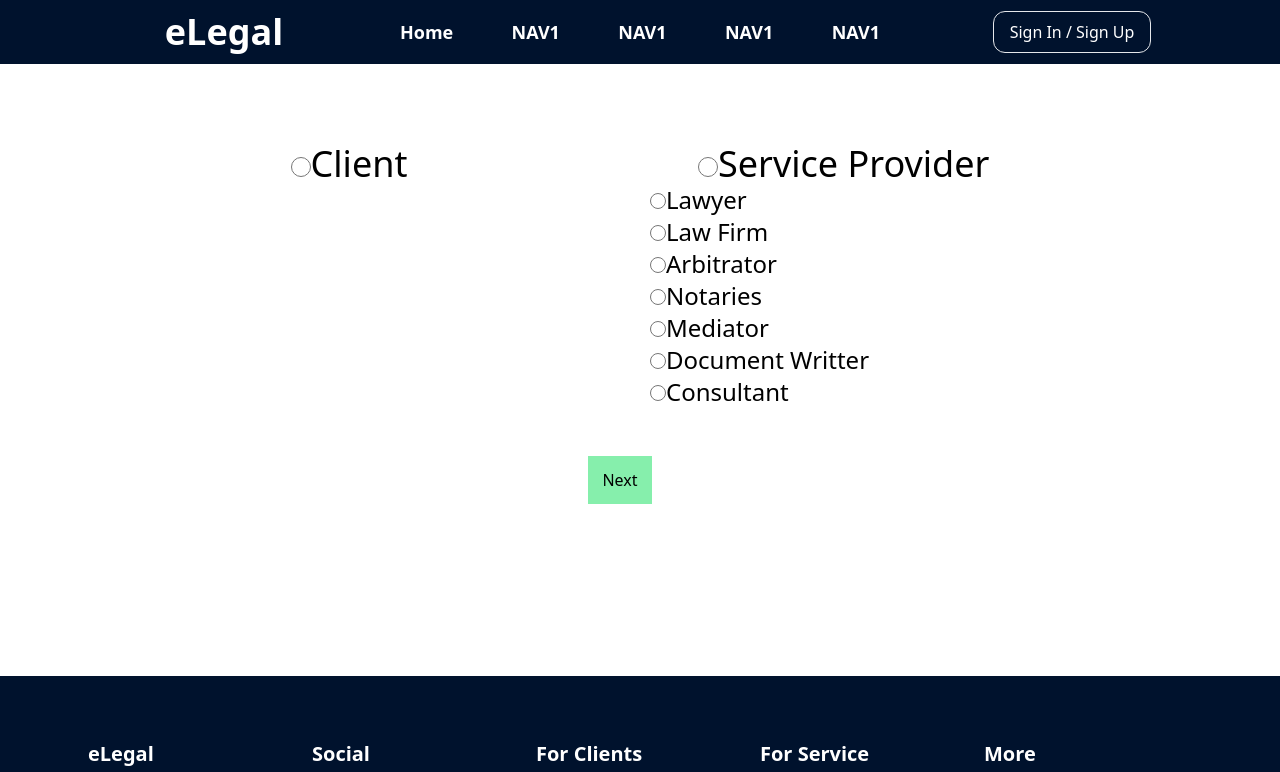
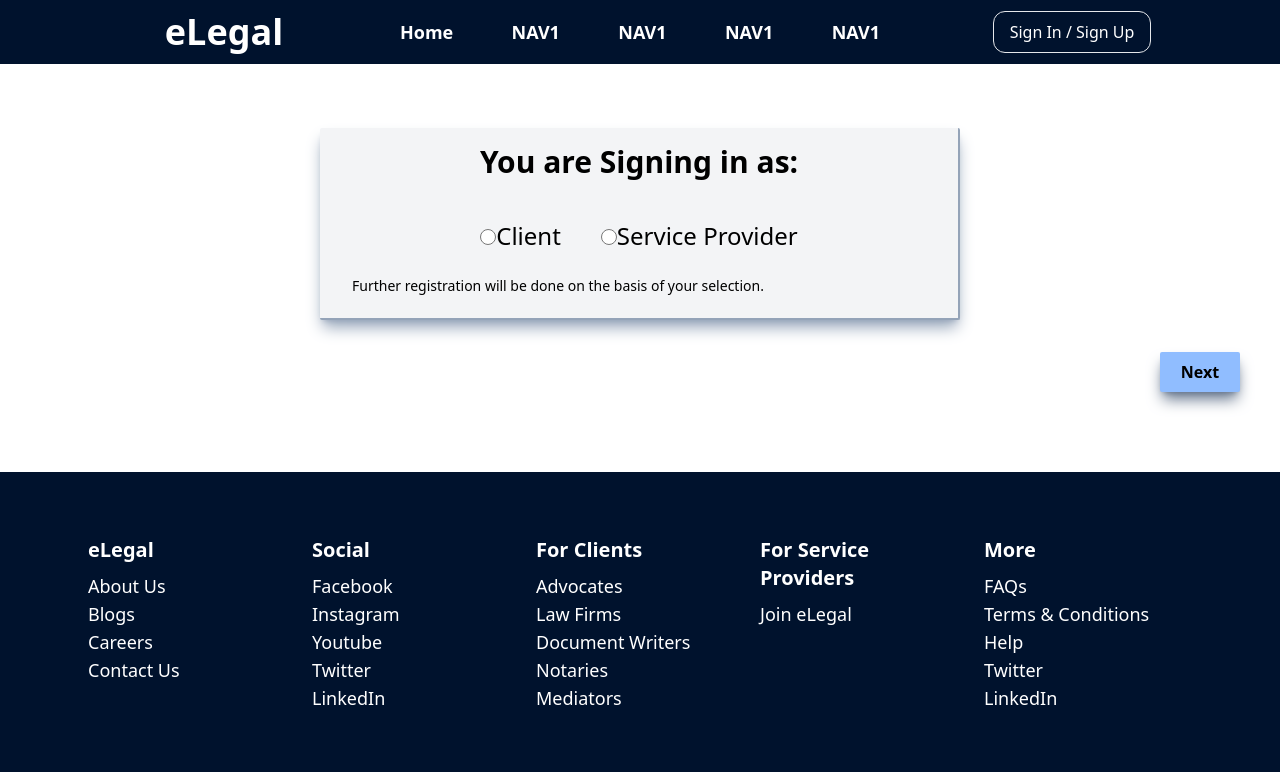
Before and after one commit to sarvochcha01/sih, a React (Create React App) app: page /UserSelection in a window 1280 px wide. Shown: the top 772 px of the page. Built offline with nearby package versions, Linux system fonts and the light colour scheme.

Commit message:
user selection

```diff
--- a/src/Components/Registration/Provider/RegisterationSuccess.js
+++ b/src/Components/Registration/Provider/RegisterationSuccess.js
@@ -1,8 +1,8 @@
 const RegistrationSuccess =()=>{
     return(
-        <div className="w-11/12 md:w-8/12 h-auto md:h-3/6 mx-auto md:my-auto my-12 rounded-lg bg-blue-950">
+        <div className="w-11/12 md:mt-20 md:w-8/12 h-auto md:h-3/6 mx-auto md:my-auto my-12 rounded-lg bg-blue-950">
             <div className="Img"></div>
-            <div className="msg bg-white m-10 p-10 font-mono text-lg rounded-xl">You Have Successfully Completed registration.<br/>
+            <div className="msg bg-white m-10 p-10 font-mono text-lg rounded-xl ">You Have Successfully Completed registration.<br/>
                                 <br/>Now you are an important member of eLegal.</div>
             <div className="home flex justify-center"><p className="bg-sky-300 p-2 mb-3 rounded-lg font-bold border-2 border-slate-600 w-min">HOME</p></div>
         </div>
--- a/src/Components/SelectUser.js
+++ /dev/null
@@ -1,31 +0,0 @@
-const SelectUser =()=>{
-    let box = document.getElementById("mainbox");
-    let up=()=>{
-        box.translate(100,200);
-    };
-    return(
-        <div className="bg-green-200 mt-16 h-screen flex items-center justify-center">
-            <div className="bg-blue-400 w-3/6 mx-auto h-48 flex  flex-col p-4" id="mainbox">
-                <div className="bg-red-600 h-2/6 text-center text-3xl font-semibold">
-                    You are Signing in as:
-                </div>
-                <div className="bg-green-600 h-3/6 flex justify-evenly items-center">
-                    <form className="flex space-x-12">
-                        <div>
-                        <input className="h-4 w-4 mt-3" type="radio" id="Client" name="user"/>
-                        <label className="text-3xl" htmlFor="Client">Client</label>
-                        </div>
-                        <div>
-                        <input className="h-4 w-4 mt-3" type="radio" id="Provider" name="user" onClick={up}/>
-                        <label className="text-3xl" htmlFor="Provider">Service Provider</label>
-                        </div>
-                    </form>
-                </div>
-                <div className="bg-blue-600 h-1/6 pl-4">
-                Further registration will be done on the basis of your selection.
-                </div>
-            </div>
-        </div>
-    );
-}
-export default SelectUser;
--- a/src/Components/UserSelection.js
+++ b/src/Components/UserSelection.js
@@ -2,97 +2,120 @@ import { useState } from "react";
 import { Link } from "react-router-dom";
 
 const UserSelection =()=>{
-
+    const[lwrtype,lyr_typ_visiblity]=useState(false);
     const [clientOrProvider, setClientOrProvider] = useState();
     const [typeOfProvider, setTypeOfProvider] = useState();
     const handleClientOrProvider = (e) => {
         setClientOrProvider(e.target.value)
         localStorage.setItem("clientOrProvider", e.target.value)
 
+
     }
     const handleTypeOfProvider = (e) => {
         setTypeOfProvider(e.target.value)
         localStorage.setItem("typeOfProvider", e.target.value)
+
     }
 
 
+    let visible =()=>{
+        lyr_typ_visiblity(true);
+    }
+    let invisible=()=>{
+        lyr_typ_visiblity(false);
+    }
 
     return(
 
-        <div className=" mt-24 h-[500px] flex flex-col justify-start pt-12">
-            <div className=" h-auto">
-                <form action="">
-                    <div className="flex justify-evenly">
+        <div className=" mt-20 h-full flex flex-col justify-between pt-12 ">
+            <div className=" bg-gray-100 w-3/6 mx-auto h-48 flex  flex-col border-b-2 border-r-2 border-slate-400 p-4 rounded-sm shadow-lg shadow-slate-400" id="mainbox">
+                <div className=" h-2/6 text-center text-3xl font-semibold">
+                    You are Signing in as:
+                </div>
+                <div className=" h-3/6 flex justify-evenly items-center">
+                    <form className="flex space-x-12">
+                    <div className="flex justify-evenly flex-col md:flex-row md:space-x-10 " id="usertype">
                         <div>
-                            <input className="h-5 w-5" type="radio" id="h1" name="fav_language" value="Client"
-                            onChange={(e) => handleClientOrProvider(e)}
+                            <input className="h-4 w-4" type="radio" id="h1" name="fav_language" value="Client"
+                            onChange={(e) => {
+                                handleClientOrProvider(e);
+                                invisible();
+                            }}
                             checked={localStorage.getItem("clientOrProvider") === 'Client'}/>
-                            <label className="text-4xl" htmlFor="h1">Client</label><br/>
+                            <label className="text-2xl" htmlFor="h1">Client</label><br/>
                         </div>
                         <div>
-                            <input className="h-5 w-5" type="radio" id="h2" name="fav_language" value="Provider"
-                            onChange={(e) => handleClientOrProvider(e)}
+                            <input className="h-4 w-4" type="radio" id="h2" name="fav_language" value="Provider"
+                            onChange={(e) => {
+                                handleClientOrProvider(e);
+                                visible();
+                            }}
                             checked={localStorage.getItem("clientOrProvider") === 'Provider'}/>
-                            <label className="text-4xl" htmlFor="h2">Service Provider</label><br/>
+                            <label className="text-2xl" htmlFor="h2">Service Provider</label><br/>
                         </div>
                     </div>
-
-                </form>
+                    </form>
+                </div>
+                <div className=" h-1/6 pl-4 text-sm">
+                Further registration will be done on the basis of your selection.
+                </div>
+            </div>
                 <form>
-                    <div className=" flex flex-col pl-[650px]">
+                    {lwrtype && <div className=" bg-gray-100 flex flex-col w-64 p-8 border-b-2 border-r-2 border-slate-400 mx-auto mt-4 rounded-sm shadow-lg shadow-slate-400">
                         <div>
-                            <input className="h-4 w-4" type="radio" id="h3" name="fav_language" value="Lawyer"
+                            <input className="h-3 w-3 " type="radio" id="h3" name="fav_language" value="Lawyer"
                             onChange={(e) => handleTypeOfProvider(e)}
                             checked={localStorage.getItem("typeOfProvider") === 'Lawyer'}/>
-                            <label className="text-2xl" htmlFor="h3">Lawyer</label><br/>
+                            <label className="text-xl " htmlFor="h3">Lawyer</label><br/>
                         </div>
                         <div>
-                            <input className="h-4 w-4" type="radio" id="h4" name="fav_language" value="Law Firm"
+                            <input className="h-3 w-3" type="radio" id="h4" name="fav_language" value="Law Firm"
                             onChange={(e) => handleTypeOfProvider(e)}
                             checked={localStorage.getItem("typeOfProvider") === 'Law Firm'}/>
-                            <label className="text-2xl" htmlFor="h4">Law Firm</label><br/>
+                            <label className="text-xl" htmlFor="h4">Law Firm</label><br/>
                         </div>
                         <div>
-                            <input className="h-4 w-4" type="radio" id="h5" name="fav_language" value="Arbitrator"
+                            <input className="h-3 w-3" type="radio" id="h5" name="fav_language" value="Arbitrator"
                             onChange={(e) => handleTypeOfProvider(e)}
                             checked={localStorage.getItem("typeOfProvider") === 'Arbitrator'}/>
-                            <label className="text-2xl" htmlFor="h5">Arbitrator</label><br/>
+                            <label className="text-xl" htmlFor="h5">Arbitrator</label><br/>
                         </div>
                         <div>
-                            <input className="h-4 w-4" type="radio" id="h6" name="fav_language" value="Notaries"
+                            <input className="h-3 w-3" type="radio" id="h6" name="fav_language" value="Notaries"
                             onChange={(e) => handleTypeOfProvider(e)}
                             checked={localStorage.getItem("typeOfProvider") === 'Notaries'}/>
-                            <label className="text-2xl" htmlFor="h6">Notaries</label><br/>
+                            <label className="text-xl" htmlFor="h6">Notaries</label><br/>
                         </div>
                         <div>
-                            <input className="h-4 w-4" type="radio" id="h7" name="fav_language" value="Mediator"
+                            <input className="h-3 w-3" type="radio" id="h7" name="fav_language" value="Mediator"
                             onChange={(e) => handleTypeOfProvider(e)}
                             checked={localStorage.getItem("typeOfProvider") === 'Mediator'}/>
-                            <label className="text-2xl" htmlFor="h7">Mediator</label><br/>
+                            <label className="text-xl" htmlFor="h7">Mediator</label><br/>
                         </div>
                         <div>
-                            <input className="h-4 w-4" type="radio" id="h8" name="fav_language" value="Document Writter"
+                            <input className="h-3 w-3" type="radio" id="h8" name="fav_language" value="Document Writter"
                             onChange={(e) => handleTypeOfProvider(e)}
                             checked={localStorage.getItem("typeOfProvider") === 'Document Writter'}/>
-                            <label className="text-2xl" htmlFor="h8">Document Writter</label><br/>
+                            <label className="text-xl" htmlFor="h8">Document Writter</label><br/>
                         </div>
                         <div>
-                            <input className="h-4 w-4" type="radio" id="h9" name="fav_language" value="Consultant"
+                            <input className="h-3 w-3" type="radio" id="h9" name="fav_language" value="Consultant"
                             onChange={(e) => handleTypeOfProvider(e)}
                             checked={localStorage.getItem("typeOfProvider") === 'Consultant'}/>
-                            <label className="text-2xl" htmlFor="h9">Consultant</label><br/>
+                            <label className="text-xl" htmlFor="h9">Consultant</label><br/>
                         </div>
-                    </div>
-                    <div className="flex justify-center mt-12">
+                    </div>}
+                    <div className="flex  mt-8 items-end float-right">
 
                         <Link to =
                         {localStorage.getItem("clientOrProvider") === 'Client' ? '/clientRegister' : '/providerRegister'}
-                        ><input className="bg-green-300 h-12 w-16 mr-10" type="button" value="Next"
+                        ><input className="bg-skyblue shadow-lg shadow-slate-500 h-10 w-20 rounded-sm mr-10 text-base font-bold
+                        " type="button" value="Next"
                         /></Link>
                     </div>
                 </form>
 
-            </div>
+
         </div>
     );
 }
```
